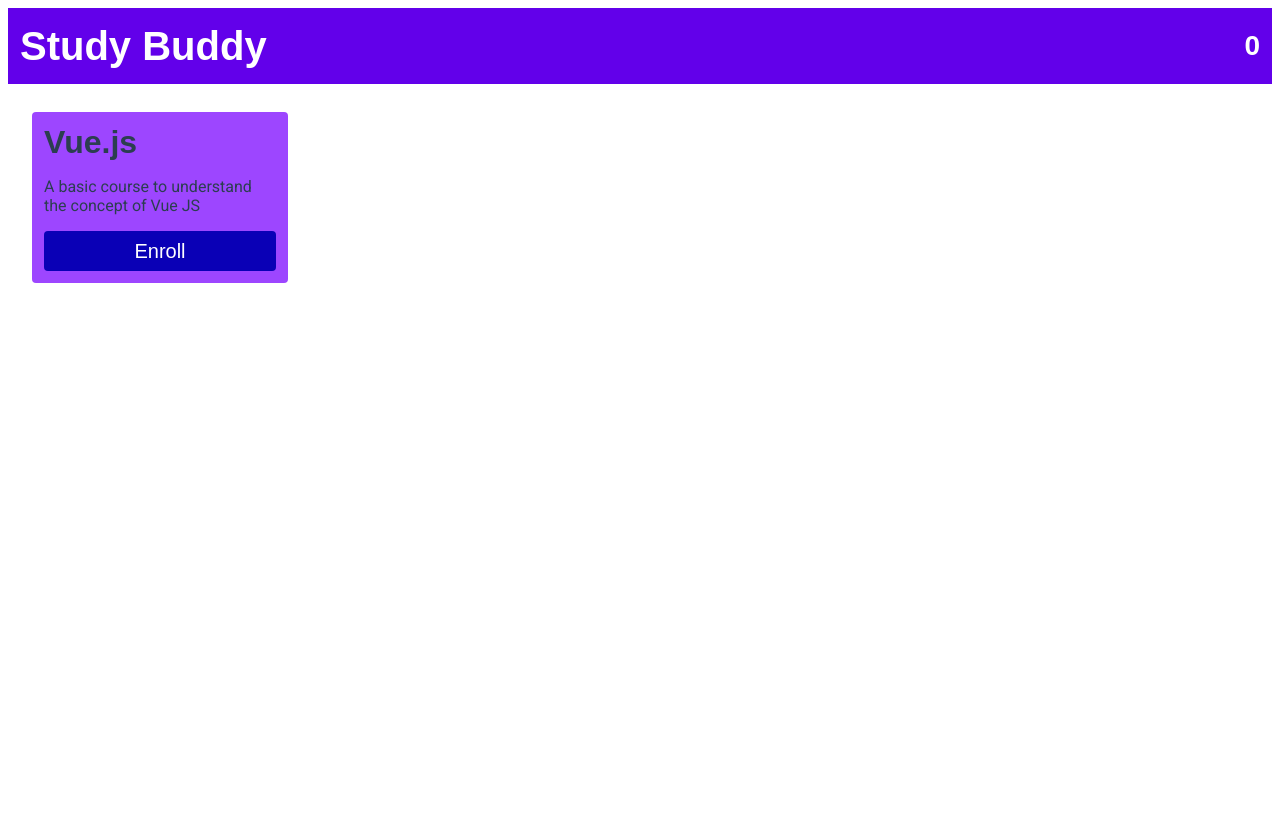
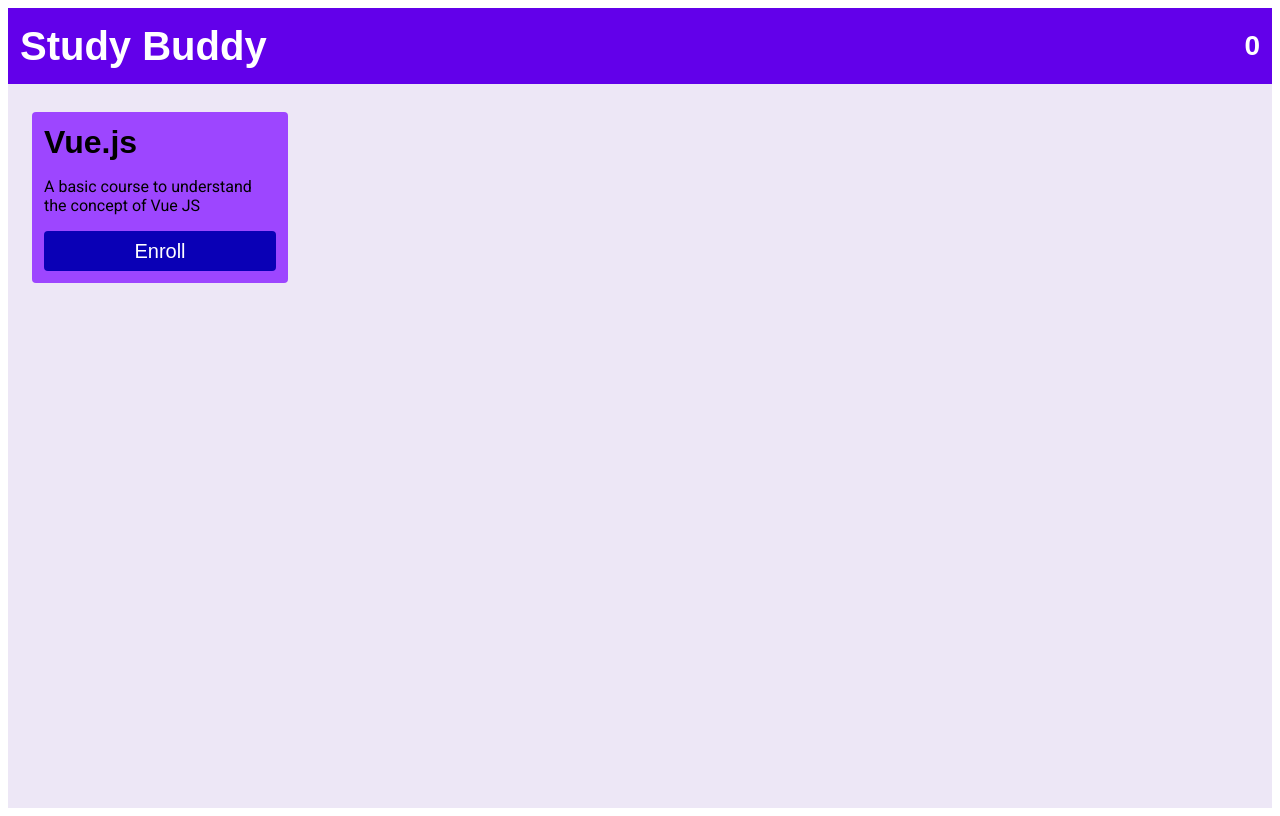
Before and after one commit to jithin-sathyan/study-buddy, a Vue app: page / in a window 1280 px wide. Built offline with nearby package versions, Linux system fonts and the light colour scheme; a web font is replaced by a local one.

Commit message:
Minor CSS fix

```diff
--- a/src/App.vue
+++ b/src/App.vue
@@ -51,7 +51,7 @@ export default {
   font-family: "Blinker", sans-serif;
   -webkit-font-smoothing: antialiased;
   -moz-osx-font-smoothing: grayscale;
-  color: #2c3e50;
+  background: #ede7f6;
 }
 
 .course-container {
```
